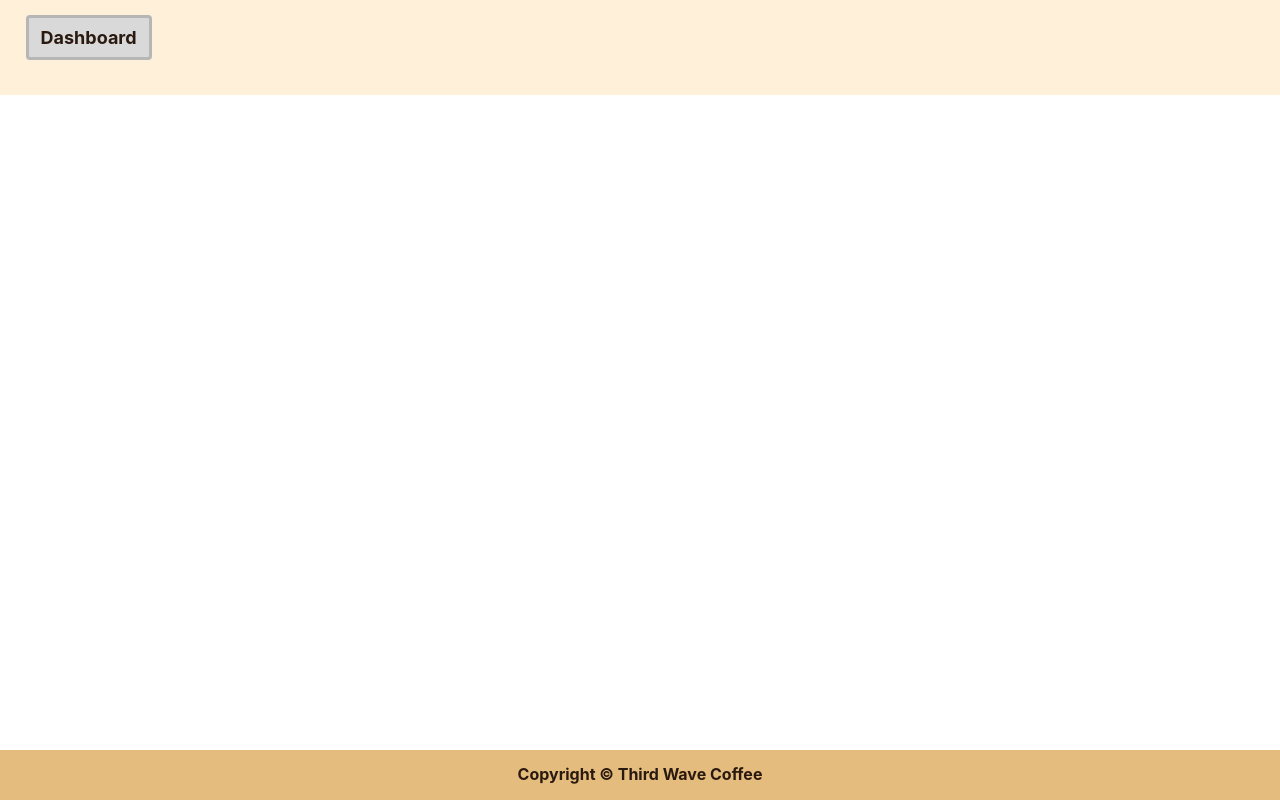
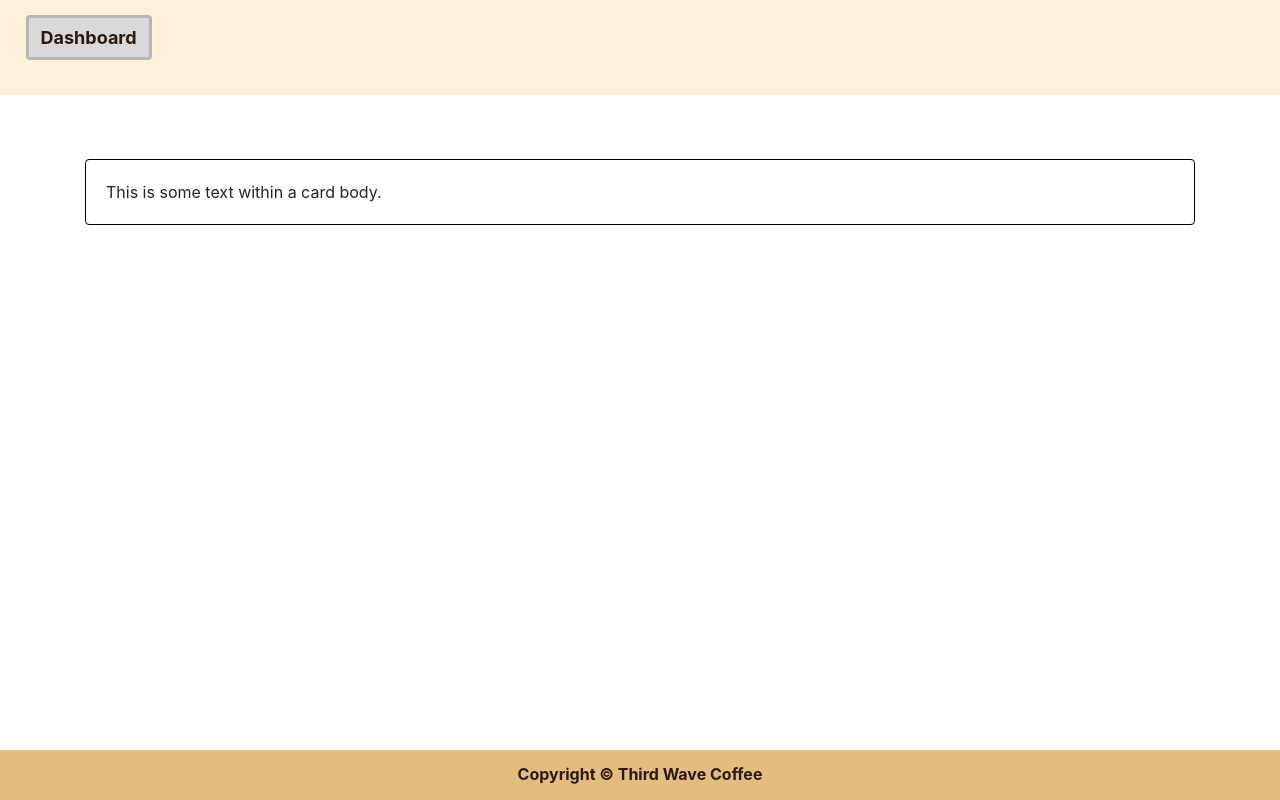
Before and after one commit to Eshi44/Third-Wave-Coffe, a React (Create React App) app in the folder client/: page /preferences in a window 1280 px wide. Built offline with nearby package versions, Linux system fonts and the light colour scheme.

Commit message:
added bootstrap card to preferences page

```diff
--- a/client/src/App.js
+++ b/client/src/App.js
@@ -6,7 +6,7 @@ import SignIn from "./containers/SignIn";
 import SignUp from "./containers/SignUp";
 import Dashboard from "./containers/Dashboard/Dashboard";
 import NotFound from "./containers/NotFound";
-import Preferences from "./containers/Preferences";
+import Preferences from "./containers/Preferences/Preferences";
 import Brew from "./containers/Brew/Brew";
 import History from "./containers/History/History";
 import Tracker from "./containers/Tracker/Tracker";
--- a/client/src/containers/Dashboard/Dashboard.css
+++ b/client/src/containers/Dashboard/Dashboard.css
@@ -28,6 +28,7 @@
 	width: 270px;
 	height: 270px;
 }
+/* hover underline for tracker and history */
 #hover:hover {
 	border-bottom: 3px solid #e4bc7e;
 	padding-bottom: 1%;
--- a/client/src/containers/Preferences.jsx
+++ /dev/null
@@ -1,23 +0,0 @@
-import React, { Component } from "react";
-import Header from "../components/Shared/Header/Header";
-
-
-class Chemex extends Component {
-	constructor() {
-		super();
-		var queryString = window.location.search;
-		var method = queryString.split('?')[1];
-		// console.log(method);
-		this.state = {
-			name: method,
-		};
-	}
-	render() {
-		return (
-			<div>
-				<Header name={this.state.name} />
-			</div>
-		);
-	}
-}
-export default Chemex;
--- /dev/null
+++ b/client/src/containers/Preferences/Preferences.css
@@ -0,0 +1,8 @@
+/* card top margin */
+#cardCalculation {
+    margin-top: 5%;
+}
+/* card border color */
+div#card-body{
+    border-color: black;
+}
--- /dev/null
+++ b/client/src/containers/Preferences/Preferences.jsx
@@ -0,0 +1,30 @@
+import React, { Component } from "react";
+import Header from "../../components/Shared/Header/Header";
+import "./Preferences.css";
+
+class Chemex extends Component {
+	constructor() {
+		super();
+		var queryString = window.location.search;
+		var method = queryString.split("?")[1];
+		// console.log(method);
+		this.state = {
+			name: method,
+		};
+	}
+	render() {
+		return (
+			<>
+				<div>
+					<Header name={this.state.name} />
+				</div>
+				<div className="container" id="cardCalculation">
+					<div className="card" id="card-body">
+						<div className="card-body">This is some text within a card body.</div>
+					</div>
+				</div>
+			</>
+		);
+	}
+}
+export default Chemex;
```
